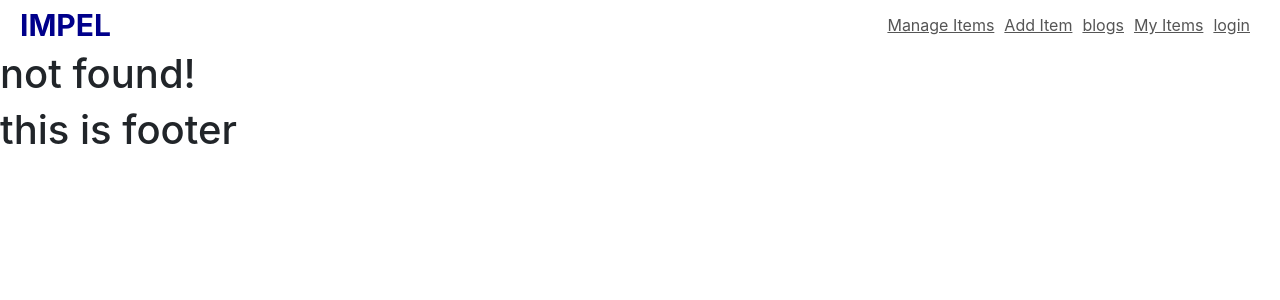
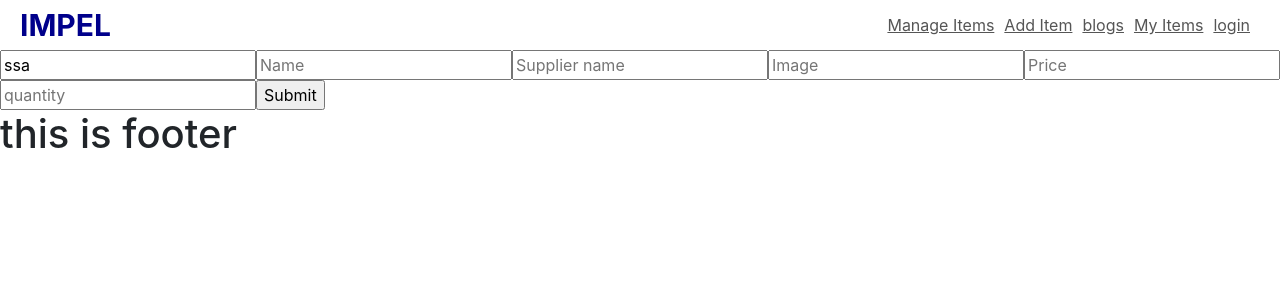
Before and after one commit to ismail-hossen/warehouse-management-client, a React (Create React App) app: page /add-item in a window 1280 px wide. Before the commit this address had no page. Shown: the top 300 px of the page. Built offline with nearby package versions, Linux system fonts and the light colour scheme.

Commit message:
added basic hook form for add new item

```diff
--- a/src/App.js
+++ b/src/App.js
@@ -4,6 +4,7 @@ import Footer from "./components/Home/Footer/Footer";
 import Header from "./components/Home/Header/Header";
 import Home from "./components/Home/Home/Home";
 import Inventories from "./components/Inventories/Inventories";
+import AddItem from "./components/inventory/addItem/AddItem";
 import Inventory from "./components/inventory/Inventory";
 import NotFound from "./components/NotFound";
 
@@ -16,6 +17,7 @@ const App = () => {
         <Route path="/home" element={<Home />} />
         <Route path="/inventory/:id" element={<Inventory />} />
         <Route path="/manage-items" element={<Inventories />} />
+        <Route path="/add-item" element={<AddItem />} />
         <Route path="*" element={<NotFound />}></Route>
       </Routes>
       <Footer />
--- a/src/components/Inventories/Inventories.js
+++ b/src/components/Inventories/Inventories.js
@@ -7,7 +7,7 @@ import TableRow from "./TableRow";
 const Inventories = () => {
   const navigate = useNavigate();
   const [reload, setReload] = useState(false);
-  const handleNavigate = () => navigate("add-item");
+  const handleNavigate = () => navigate("/add-item");
   const inventory = useInventory();
 
   const handleDelete = (id) => {
--- /dev/null
+++ b/src/components/inventory/addItem/AddItem.js
@@ -0,0 +1,56 @@
+import React from "react";
+import { useForm } from "react-hook-form";
+
+const AddItem = () => {
+  const {
+    register,
+    handleSubmit,
+    formState: { errors },
+  } = useForm();
+
+  const onSubmit = (data) => {
+      const inventory = {
+          name: data.name,
+          quantity: data.quantity,
+          price: data.price,
+          email: data.email,
+          supplierName: data.supplier,
+          image: data.image
+    }
+    fetch("http://localhost:8080/add-inventory", {
+      method: "POST",
+      headers: {'Content-Type': 'application/json'},
+      body: JSON.stringify(inventory)
+    })
+      .then((res) => res.json(res))
+      .then((data) => {
+        console.log(data);
+      });
+  };
+
+  return (
+    <form onSubmit={handleSubmit(onSubmit)}>
+      <input
+        placeholder="Email Address"
+        defaultValue="ssa"
+        {...register("email", { required: true })}
+      />
+      <input placeholder="Name" {...register("name", { required: true })} />
+      <input
+        placeholder="Supplier name"
+        {...register("supplier", { required: true })}
+      />
+      <input placeholder="Image" {...register("image", { required: true })} />
+      {errors.image && <span>Image must required!</span>}
+      <input placeholder="Price" {...register("price", { required: true })} />
+      <input
+        placeholder="quantity"
+        {...register("quantity", { required: true })}
+      />
+      {errors.quantity && <span>quantity required!</span>}
+      <input type="submit" />
+    </form>
+  );
+};
+
+export default AddItem;
```
